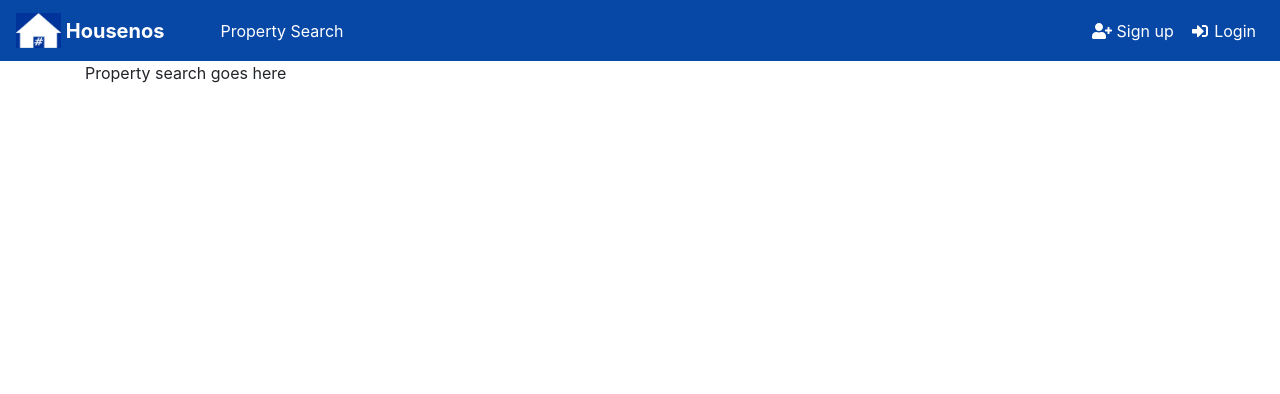
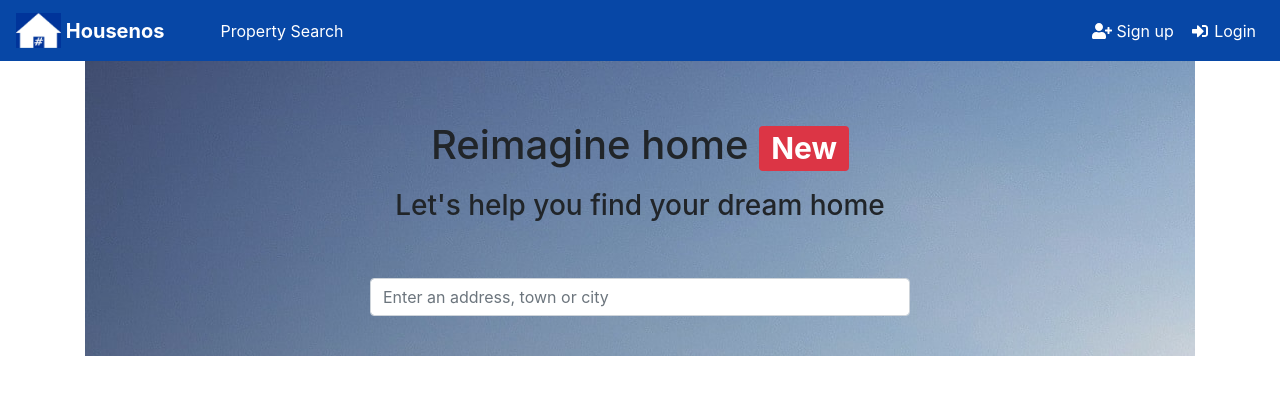
Before and after one commit to koolrich/housenos-ui-gateway, a React (Create React App) app in the folder housenos-ui/src/main/ui/: page / in a window 1280 px wide. Shown: the top 394 px of the page. Built offline with nearby package versions, Linux system fonts and the light colour scheme.

Commit message:
commit1 on searchPage

```diff
--- a/housenos-ui/src/main/ui/src/features/PropertySearch/PropertySearch.js
+++ b/housenos-ui/src/main/ui/src/features/PropertySearch/PropertySearch.js
@@ -1,10 +1,27 @@
 import React from 'react';
+import './index.css';
+import { Badge } from 'reactstrap';
+import { Form, Input } from 'reactstrap';
+import { Container, Row, Col } from 'reactstrap';
 
 function PropertySearch(props) {
     return(
         <div className="container">
-            <p>Property search goes here</p>
+            <div className="searchContainer">
+                <div className="text-center">
+                    <h1 className="mainHeading">Reimagine home <Badge color="danger">New</Badge></h1>
+                    <h3 className="secondaryHeading">Let's help you find your dream home</h3>
+                </div>
+                <Row className="pt-5">
+                    <Col m="12" md={{ size: 6, offset: 3 }}>
+                        <Form>
+                            <Input placeholder="Enter an address, town or city" bsSize="default" />
+                        </Form>
+                    </Col>
+                </Row>
+            </div>
         </div>
+
     )
 }
 
--- a/housenos-ui/src/main/ui/src/features/PropertySearch/index.css
+++ b/housenos-ui/src/main/ui/src/features/PropertySearch/index.css
@@ -0,0 +1,14 @@
+.searchContainer {
+    background-image: url('images/searchBackground.jpg');
+    background-repeat:  center repeat-x;
+    min-width: 100%;
+    max-width: 100%;
+    padding: 40px 0;
+}
+.mainHeading {
+    padding-top: 20px;
+
+}
+.secondaryHeading {
+    padding-top: 10px;
+}
```
Also changed, not shown: housenos-ui/src/main/ui/src/features/PropertySearch/images/searchBackground.jpg (added).
